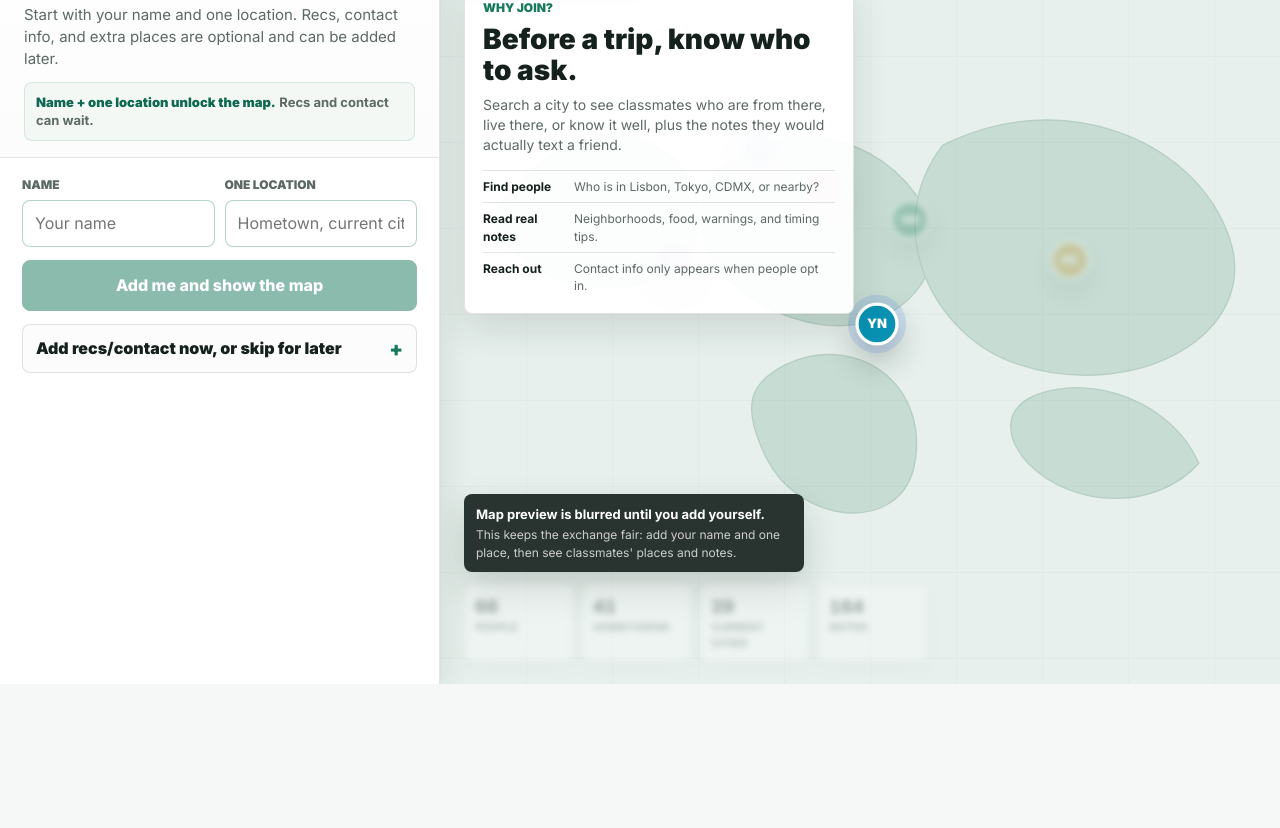
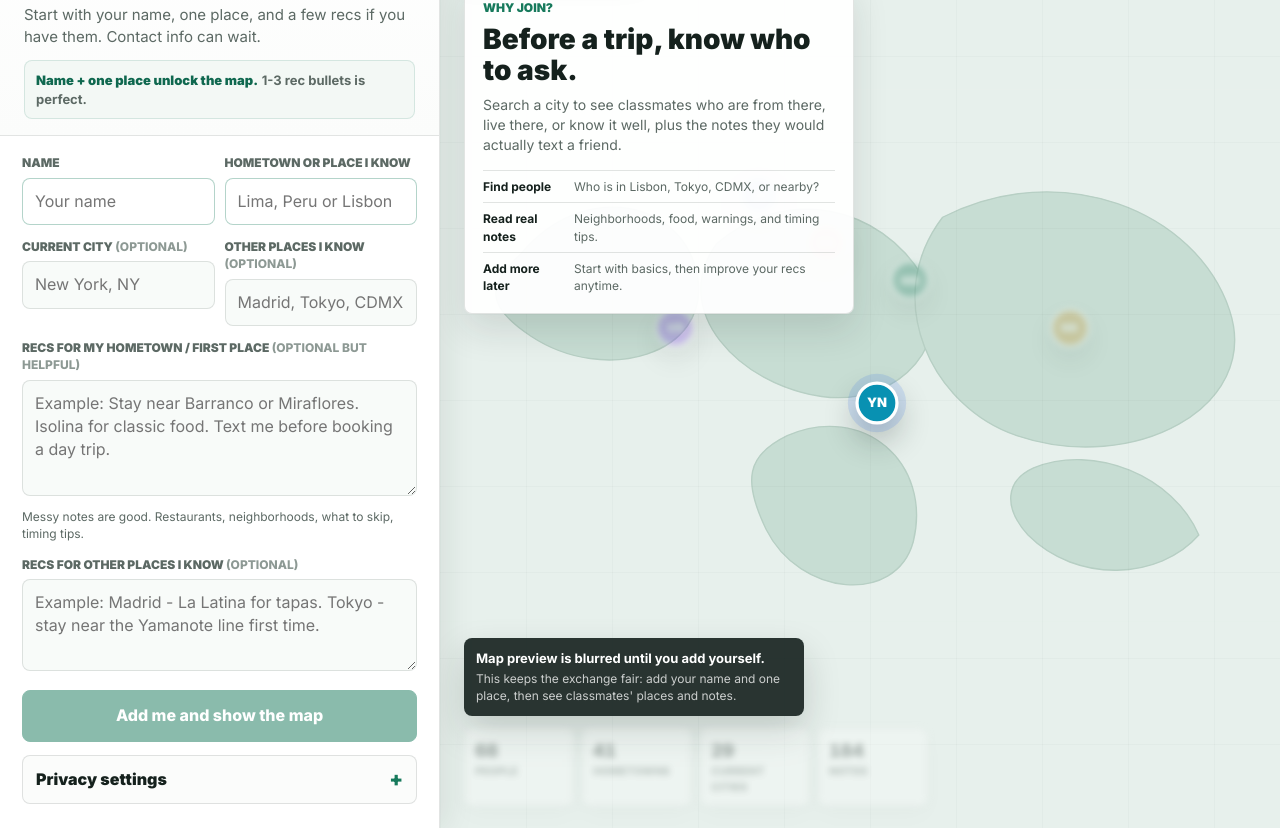
Before and after one commit to jesseseitz-eng/friend-atlas, a website: page public/jterm.html in a window 1280 px wide. Shown: the part 116-944 px from the top of the page. Before the commit the page ends 800 px from the top, so only its background shows below. Drawn offline with Linux system fonts and the light colour scheme.

Commit message:
Emphasize J-Term places and recs

```diff
--- a/public/jterm.html
+++ b/public/jterm.html
@@ -78,6 +78,8 @@
     .input.required{background:#fff;border-color:rgba(23,122,92,.32)}
     .input:focus,.textarea:focus,.select:focus{outline:2px solid rgba(37,99,235,.16);border-color:var(--blue)}
     .textarea{min-height:116px;resize:vertical;line-height:1.45}
+    .textarea.short{min-height:92px}
+    .rec-nudge{font-size:12px;color:var(--muted);margin-top:6px}
     .two{display:grid;grid-template-columns:1fr 1fr;gap:10px}
     .checks{display:grid;gap:8px}
     .check{display:flex;gap:8px;align-items:flex-start;border:1px solid var(--line);background:#f8fbf9;border-radius:8px;padding:10px;font-size:13px;color:var(--muted)}
@@ -133,7 +135,7 @@
         <div class="value-grid">
           <div class="value"><strong>Find people</strong><span>Who is in Lisbon, Tokyo, CDMX, or nearby?</span></div>
           <div class="value"><strong>Read real notes</strong><span>Neighborhoods, food, warnings, and timing tips.</span></div>
-          <div class="value"><strong>Reach out</strong><span>Contact info only appears when people opt in.</span></div>
+          <div class="value"><strong>Add more later</strong><span>Start with basics, then improve your recs anytime.</span></div>
         </div>
       </section>
       <div class="unlock-card" id="unlockCard">
@@ -157,8 +159,8 @@
       <header class="form-head">
         <div class="eyebrow">Join the private class map</div>
         <h2>Add yourself to see who you know.</h2>
-        <p>Start with your name and one location. Recs, contact info, and extra places are optional and can be added later.</p>
-        <div class="requirement"><span class="pill">Name + one location unlock the map.</span> <span class="pill optional">Recs and contact can wait.</span></div>
+        <p>Start with your name, one place, and a few recs if you have them. Contact info can wait.</p>
+        <div class="requirement"><span class="pill">Name + one place unlock the map.</span> <span class="pill optional">1-3 rec bullets is perfect.</span></div>
       </header>
       <form class="form-scroll" id="joinForm" autocomplete="off">
         <div class="two">
@@ -167,37 +169,38 @@
             <input class="input required" id="name" name="jterm-name" autocomplete="off" placeholder="Your name" required>
           </div>
           <div>
-            <label for="location">One location</label>
-            <input class="input required" id="location" name="jterm-location" autocomplete="off" placeholder="Hometown, current city, or place you know" required>
+            <label for="location">Hometown or place I know</label>
+            <input class="input required" id="location" name="jterm-location" autocomplete="off" placeholder="Lima, Peru or Lisbon" required>
           </div>
+        </div>
+        <div class="two">
+          <div>
+            <label for="current">Current city <span class="hint">(optional)</span></label>
+            <input class="input" id="current" name="jterm-current" autocomplete="off" placeholder="New York, NY">
+          </div>
+          <div>
+            <label for="known">Other places I know <span class="hint">(optional)</span></label>
+            <input class="input" id="known" name="jterm-known" autocomplete="off" placeholder="Madrid, Tokyo, CDMX">
+          </div>
+        </div>
+        <div>
+          <label for="notes">Recs for my hometown / first place <span class="hint">(optional but helpful)</span></label>
+          <textarea class="textarea" id="notes" name="jterm-notes" autocomplete="off" placeholder="Example: Stay near Barranco or Miraflores. Isolina for classic food. Text me before booking a day trip."></textarea>
+          <div class="rec-nudge">Messy notes are good. Restaurants, neighborhoods, what to skip, timing tips.</div>
+        </div>
+        <div>
+          <label for="otherNotes">Recs for other places I know <span class="hint">(optional)</span></label>
+          <textarea class="textarea short" id="otherNotes" name="jterm-other-notes" autocomplete="off" placeholder="Example: Madrid - La Latina for tapas. Tokyo - stay near the Yamanote line first time."></textarea>
         </div>
         <div class="save-row">
           <button type="submit" class="btn primary" id="submitBtn" disabled>Add me and show the map</button>
         </div>
         <details class="optional-details">
-          <summary>Add recs/contact now, or skip for later</summary>
+          <summary>Privacy settings</summary>
           <div class="optional-inner">
-            <div class="two">
-              <div>
-                <label for="contact">Contact preference <span class="hint">(optional)</span></label>
-                <input class="input" id="contact" name="jterm-contact" autocomplete="off" placeholder="WhatsApp, IG, LinkedIn, email">
-              </div>
-              <div>
-                <label for="current">Current city <span class="hint">(optional)</span></label>
-                <input class="input" id="current" name="jterm-current" autocomplete="off" placeholder="New York, NY">
-              </div>
-            </div>
-            <div>
-              <label for="known">More places I know well <span class="hint">(optional)</span></label>
-              <input class="input" id="known" name="jterm-known" autocomplete="off" placeholder="Lisbon, Madrid, Tokyo">
-            </div>
-            <div>
-              <label for="notes">Paste recs or notes <span class="hint">(optional)</span></label>
-              <textarea class="textarea" id="notes" name="jterm-notes" autocomplete="off" placeholder="Optional example: Lisbon - stay near Principe Real or Chiado. Ramiro for seafood, go early. Text me before booking Sintra."></textarea>
-            </div>
             <div class="checks">
               <label class="check"><input type="checkbox" checked> Show my profile on the J-Term map</label>
-              <label class="check"><input type="checkbox"> Show my contact info to classmates</label>
+              <label class="check"><input type="checkbox"> Let classmates request my contact info later</label>
               <label class="check"><input type="checkbox" checked> Let people know they can reach out before a trip</label>
             </div>
             <section class="preview">
@@ -222,10 +225,10 @@
     const form = document.getElementById('joinForm');
     const nameInput = document.getElementById('name');
     const locationInput = document.getElementById('location');
-    const contactInput = document.getElementById('contact');
     const currentInput = document.getElementById('current');
     const knownInput = document.getElementById('known');
     const notesInput = document.getElementById('notes');
+    const otherNotesInput = document.getElementById('otherNotes');
     const previewBtn = document.getElementById('previewBtn');
     const submitBtn = document.getElementById('submitBtn');
     const previewInitials = document.getElementById('previewInitials');
@@ -246,7 +249,8 @@
     function updatePreview(){
       const name = nameInput.value.trim() || 'Your name';
       const cities = [locationInput.value, currentInput.value, knownInput.value].map(v => v.trim()).filter(Boolean).join(' | ') || 'Your required location, plus anything optional you add';
-      const note = notesInput.value.trim() || 'No recs needed to join. If you paste notes, they show here first. Later, Friend Atlas can group them into Eat, Drink, Stay, Do, Avoid, and Practical Tips.';
+      const recNotes = [notesInput.value.trim(), otherNotesInput.value.trim()].filter(Boolean).join('\n\n');
+      const note = recNotes || 'No polished list needed. A few messy recs are enough, and you can always add more later.';
       const short = initials(name);
       previewName.textContent = name;
       previewCities.textContent = cities;
@@ -320,7 +324,7 @@
       showToast('Demo saved. In the real J-Term link, this would add your pin and show the map.');
     });
 
-    [nameInput, locationInput, currentInput, knownInput, notesInput].forEach(input => {
+    [nameInput, locationInput, currentInput, knownInput, notesInput, otherNotesInput].forEach(input => {
       input.addEventListener('input', updateRequiredState);
     });
     updateRequiredState();
```
